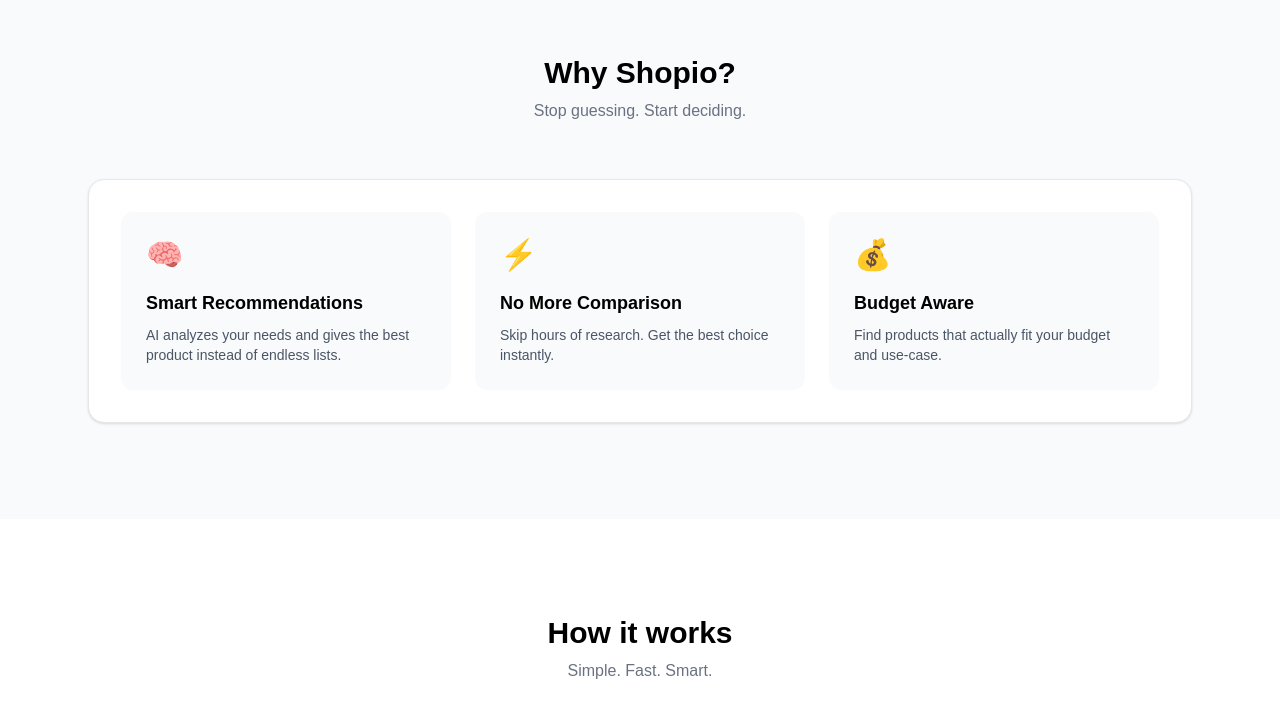
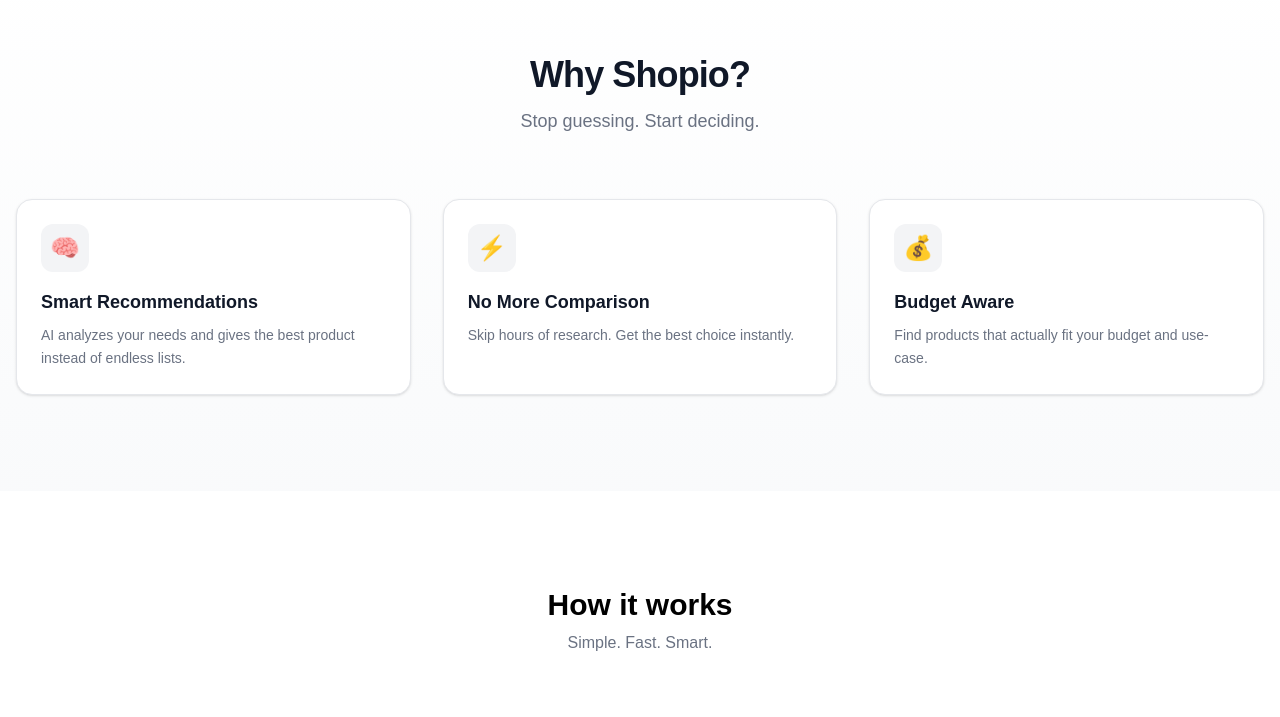
Before and after one commit to afjal272/shopio, a Next.js app in the folder frontend/: page / in a window 1280 px wide. Shown: the part 789-1506 px from the top of the page. Built offline with nearby package versions, Linux system fonts and the light colour scheme.

Commit message:
fix: replace card scale animation with smooth lift and shadow hover effect

```diff
--- a/frontend/package.json
+++ b/frontend/package.json
@@ -9,6 +9,7 @@
     "lint": "eslint"
   },
   "dependencies": {
+    "framer-motion": "^12.38.0",
     "lucide-react": "^1.11.0",
     "next": "16.2.3",
     "react": "19.2.4",
--- a/frontend/src/components/Features.tsx
+++ b/frontend/src/components/Features.tsx
@@ -1,3 +1,7 @@
+"use client"
+
+import { motion } from "framer-motion"
+
 export default function Features() {
   const features = [
     {
@@ -18,43 +22,43 @@ export default function Features() {
   ]
 
   return (
-    <section className="w-full py-24 bg-gray-50">
-      <div className="max-w-6xl mx-auto px-6">
+    <section className="w-full py-24 bg-gradient-to-b from-white to-gray-50">
+      <div className="max-w-7xl mx-auto px-4">
 
         {/* Heading */}
-        <div className="text-center mb-14">
-          <h2 className="text-3xl font-bold text-black">
+        <div className="text-center mb-16">
+          <h2 className="text-4xl font-bold tracking-tight text-gray-900">
             Why Shopio?
           </h2>
-          <p className="text-gray-500 mt-2">
+          <p className="text-gray-500 mt-3 text-lg">
             Stop guessing. Start deciding.
           </p>
         </div>
 
-        {/* OUTER BOX */}
-        <div className="bg-white rounded-2xl p-8 shadow-sm border border-gray-200">
-
         {/* Cards */}
-          <div className="grid grid-cols-1 md:grid-cols-3 gap-6">
+        <div className="grid grid-cols-1 md:grid-cols-3 gap-8">
 
           {features.map((f, i) => (
-              <div
+            <motion.div
               key={i}
-                className="p-6 rounded-xl bg-gray-50 hover:bg-white hover:shadow-md transition border border-transparent hover:border-gray-200"
+              whileHover={{ y: -5 }}   // only lift, no scale
+              transition={{ duration: 0.5 }}
+              className="bg-white border border-gray-200 rounded-2xl p-6 shadow-sm hover:shadow-xl transition-all duration-300"
             >
-                <div className="text-3xl mb-4">{f.icon}</div>
+              {/* Icon */}
+              <div className="w-12 h-12 flex items-center justify-center bg-gray-100 rounded-xl mb-4 text-2xl">
+                {f.icon}
+              </div>
 
-                <h3 className="text-lg font-semibold text-black mb-2">
+              <h3 className="text-lg font-semibold text-gray-900 mb-2">
                 {f.title}
               </h3>
 
-                <p className="text-gray-600 text-sm">
+              <p className="text-gray-500 text-sm leading-relaxed">
                 {f.desc}
               </p>
-              </div>
+            </motion.div>
           ))}
-
-          </div>
 
         </div>
 
```
Also changed, not shown: 1 other file (tests, documents, lock files or other folders). Lines whose indentation alone changed are shown as unchanged.
